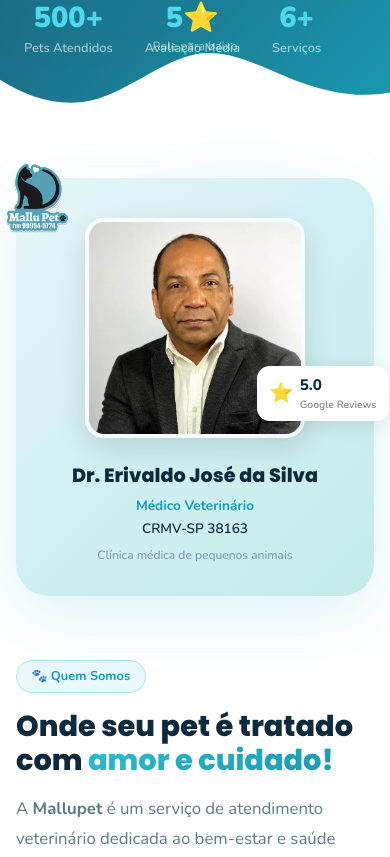
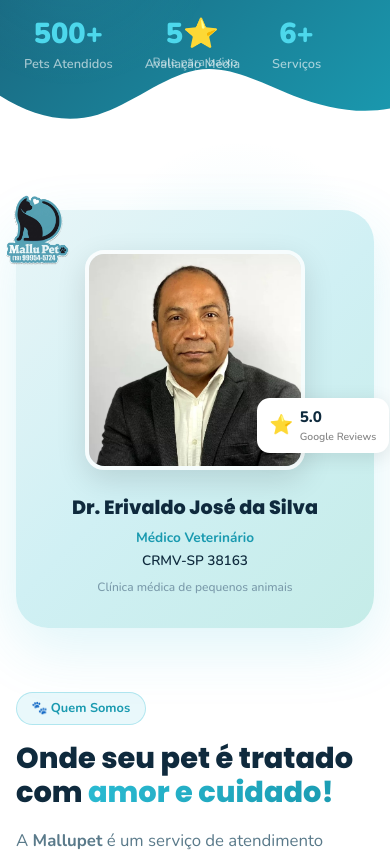
Before and after one commit to Wesleyvs1/mallupet, a Next.js app: page / in a window 390 px wide. Shown: the part 1140-1997 px from the top of the page. Built offline with nearby package versions, Linux system fonts and the light colour scheme.

Commit message:
fix: build errors and mobile responsiveness overlap

```diff
--- a/src/app/globals.css
+++ b/src/app/globals.css
@@ -215,6 +215,11 @@ h1, h2, h3, h4 {
 /* ─── Section padding ─── */
 .section-pad {
   padding: 5rem 1.5rem;
+  scroll-margin-top: 80px;
+}
+
+section[id] {
+  scroll-margin-top: 80px;
 }
 
 /* ─── Navbar ─── */
@@ -238,8 +243,13 @@ h1, h2, h3, h4 {
 
 /* ─── Responsive ─── */
 @media (max-width: 768px) {
-  .section-pad { padding: 3.5rem 1rem; }
+  .section-pad { padding: 4.5rem 1rem; }
   .btn-primary, .btn-whatsapp { padding: 0.75rem 1.5rem; font-size: 0.9rem; }
+
+  /* Increase top padding for the first section on mobile to avoid header overlap */
+  #hero {
+    padding-top: 8rem !important;
+  }
 }
 
 /* ─── Footer Links ─── */
--- a/src/components/CatalogoSection.tsx
+++ b/src/components/CatalogoSection.tsx
@@ -62,7 +62,7 @@ export default function CatalogoSection() {
       zIndex: 0,
       x: direction < 0 ? 500 : -500,
       opacity: 0,
-    },)
+    })
   };
 
   return (
```
